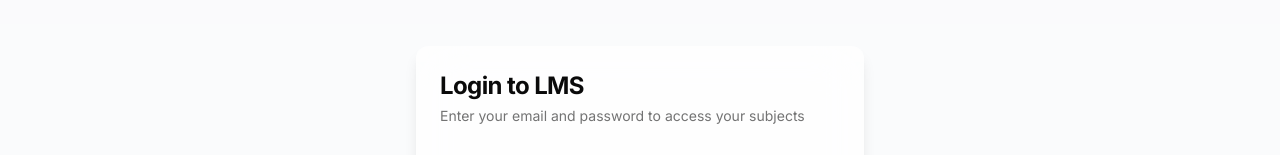
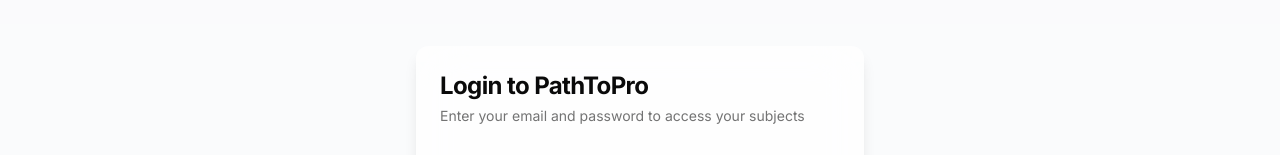
Before and after one commit to VirendraSingh1212/PathTOProFrontend, a Next.js app: page /auth/login in a window 1280 px wide. Shown: the part 231-386 px from the top of the page. Built offline with nearby package versions, Linux system fonts and the light colour scheme; no server answers.

Commit message:
style: change login text from LMS to PathToPro

```diff
--- a/app/auth/login/page.tsx
+++ b/app/auth/login/page.tsx
@@ -53,7 +53,7 @@
         <div className="flex min-h-screen items-center justify-center bg-gray-50/50 p-4">
             <Card className="w-full max-w-md shadow-lg border-0 bg-white/70 backdrop-blur-xl">
                 <CardHeader className="space-y-1">
-                    <CardTitle className="text-2xl font-bold tracking-tight">Login to LMS</CardTitle>
+                    <CardTitle className="text-2xl font-bold tracking-tight">Login to PathToPro</CardTitle>
                     <CardDescription>Enter your email and password to access your subjects</CardDescription>
                 </CardHeader>
                 <CardContent>
```
